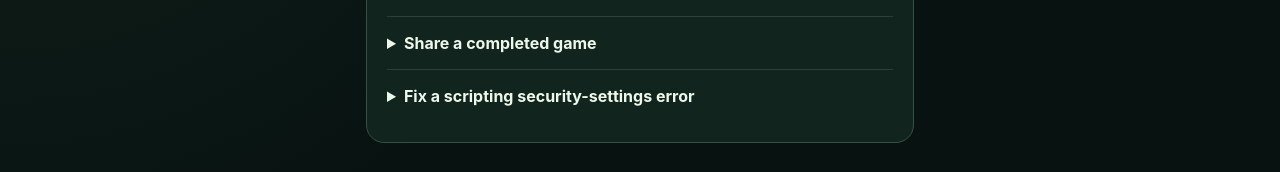
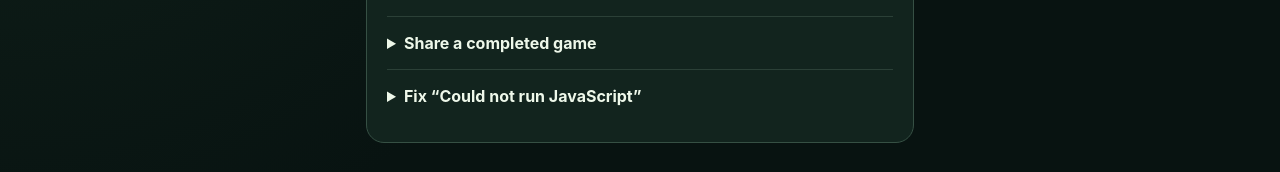
Before and after one commit to ali-hashim/daily-games-tracker, a React (Vite) app in the folder daily-games-tracker/: page / in a window 1280 px wide. Shown: the part 929-1101 px from the top of the page. Built offline with nearby package versions, Linux system fonts and the light colour scheme; no server answers.

Commit message:
Clarify JavaScript error help heading

```diff
--- a/daily-games-tracker/src/pages/PlayerHelp.tsx
+++ b/daily-games-tracker/src/pages/PlayerHelp.tsx
@@ -56,7 +56,7 @@ export default function PlayerHelp() {
       </details>
 
       <details className="player-help-topic">
-        <summary>Fix a scripting security-settings error</summary>
+        <summary>Fix “Could not run JavaScript”</summary>
         <div className="player-help-topic__content">
           <p>
             In a completed Krillion game in Safari, the “Run JavaScript on Web Page” action reads
```
Also changed, not shown: 1 other file (tests, documents, lock files or other folders).
